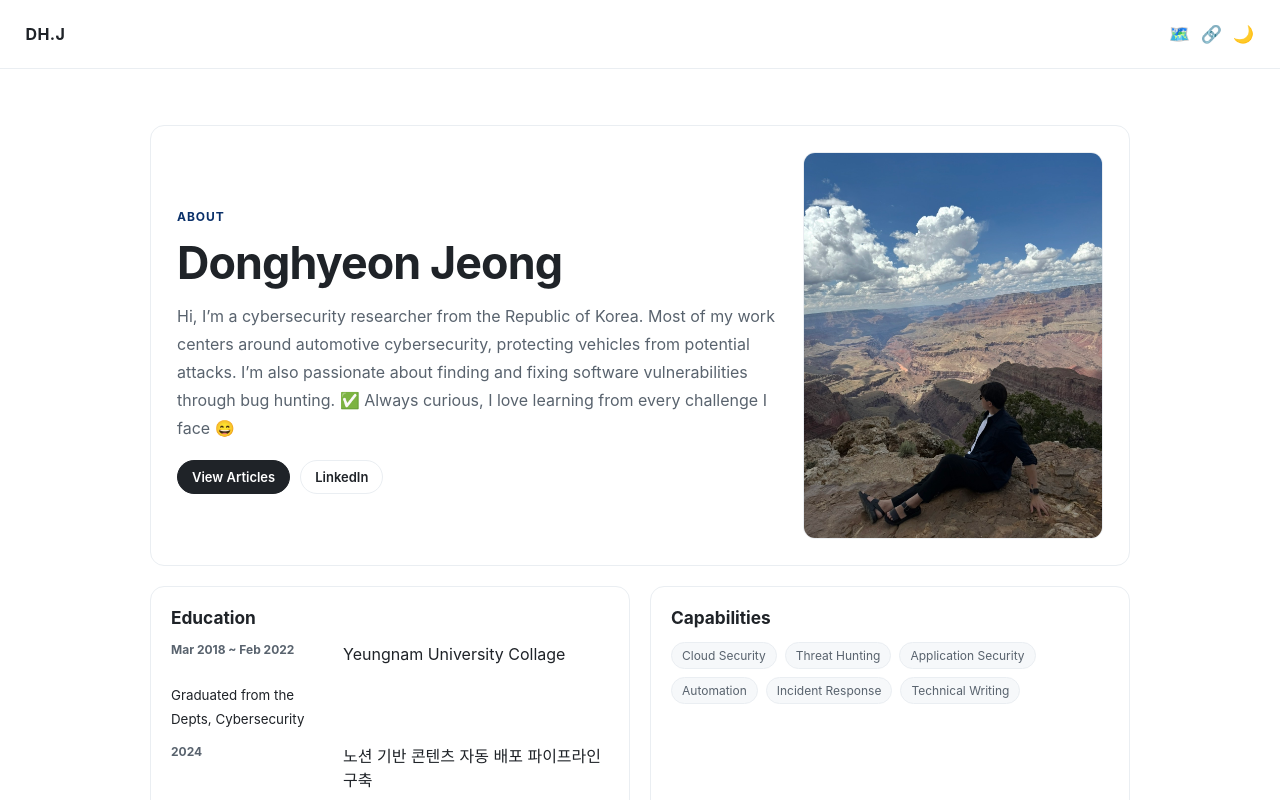
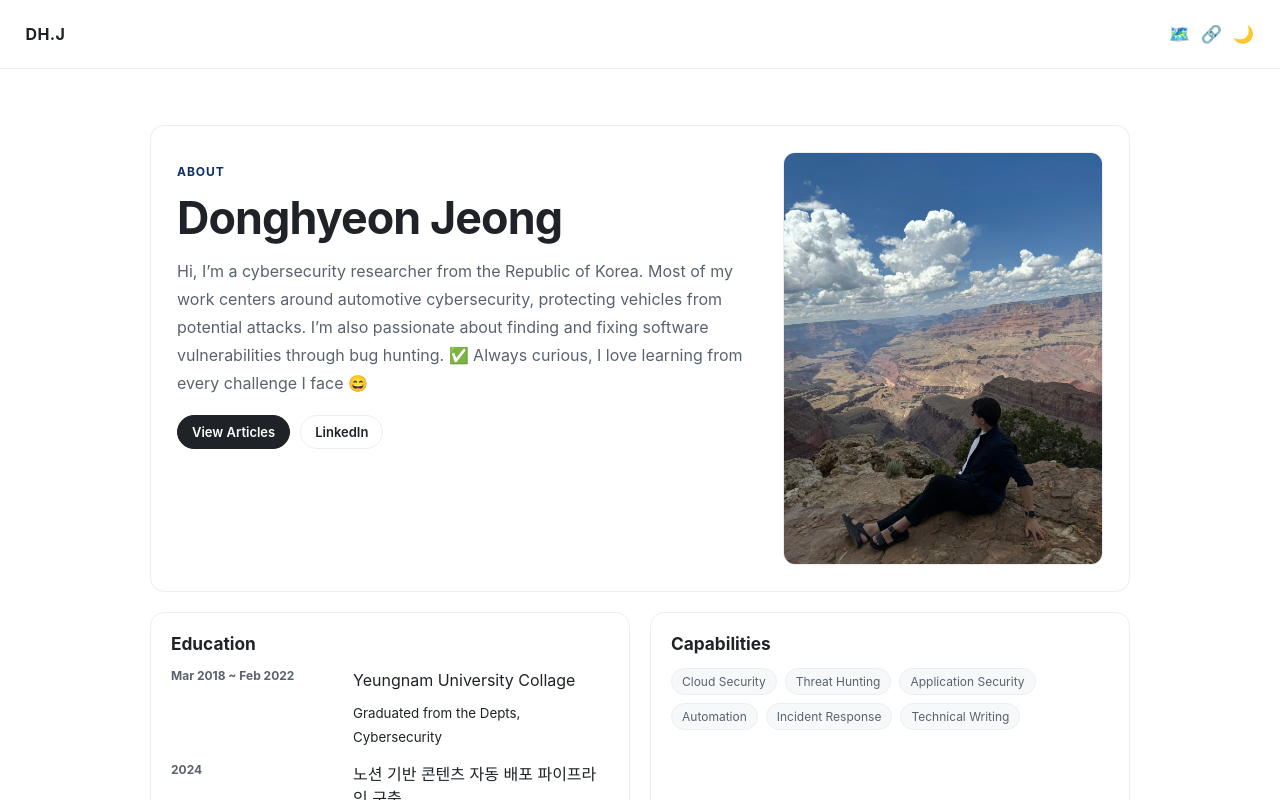
Before and after one commit to dhje0ng/blog, a Next.js app: page /about in a window 1280 px wide. Shown: the top 800 px of the page. Built offline with nearby package versions, Linux system fonts and the light colour scheme.

Commit message:
Refine About hero image sizing and reduce overview map scale

```diff
--- a/app/about/page.tsx
+++ b/app/about/page.tsx
@@ -59,16 +59,22 @@ export default function AboutPage() {
             <ul className="about-timeline">
               <li>
                 <span>Mar 2018 ~ Feb 2022</span>
-                <p>Yeungnam University Collage</p>
-                <p><small>Graduated from the Depts, Cybersecurity</small></p>
+                <div className="about-timeline-content">
+                  <p>Yeungnam University Collage</p>
+                  <p><small>Graduated from the Depts, Cybersecurity</small></p>
+                </div>
               </li>
               <li>
                 <span>2024</span>
-                <p>노션 기반 콘텐츠 자동 배포 파이프라인 구축</p>
+                <div className="about-timeline-content">
+                  <p>노션 기반 콘텐츠 자동 배포 파이프라인 구축</p>
+                </div>
               </li>
               <li>
                 <span>2023</span>
-                <p>보안 이벤트 분석 및 위협 탐지 룰 고도화 프로젝트 수행</p>
+                <div className="about-timeline-content">
+                  <p>보안 이벤트 분석 및 위협 탐지 룰 고도화 프로젝트 수행</p>
+                </div>
               </li>
             </ul>
           </article>
--- a/app/globals.css
+++ b/app/globals.css
@@ -791,12 +791,18 @@ a {
   width: 100%;
   border-radius: 10px;
   overflow: hidden;
-  border: 1px solid var(--line-subtle);
+  border: 1px solid #d0d7de;
+  display: flex;
+  justify-content: center;
+}
+
+:root[data-theme="dark"] .overview-map-wrap {
+  border-color: #30363d;
 }
 
 .overview-map-banner {
   border-radius: 10px;
-  background: #f6f8fa;
+  background: var(--surface);
   padding: 12px;
 }
 
@@ -808,11 +814,11 @@ a {
 }
 
 .overview-map-frame {
-  width: 100%;
-  height: 210px;
+  width: min(100%, 720px);
+  height: auto;
   border: 0;
   display: block;
-  object-fit: cover;
+  object-fit: contain;
 }
 
 .overview-map-frame-dark {
@@ -1290,9 +1296,9 @@ a {
 .about-hero-card {
   padding: 26px;
   display: grid;
-  grid-template-columns: minmax(0, 1fr) 300px;
+  grid-template-columns: minmax(0, 1fr) minmax(260px, 320px);
   gap: 24px;
-  align-items: center;
+  align-items: stretch;
 }
 
 .about-hero-card h1 {
@@ -1333,11 +1339,13 @@ a {
   overflow: hidden;
   border: 1px solid var(--line-subtle);
   background: var(--surface);
+  min-height: 100%;
+  display: flex;
 }
 
 .about-portrait {
   width: 100%;
-  height: auto;
+  height: 100%;
   display: block;
   object-fit: cover;
 }
@@ -1371,9 +1379,14 @@ a {
 
 .about-timeline li {
   display: grid;
-  grid-template-columns: minmax(120px, 160px) minmax(0, 1fr);
+  grid-template-columns: minmax(130px, 170px) minmax(0, 1fr);
   gap: 12px;
   align-items: start;
+}
+
+.about-timeline-content {
+  display: grid;
+  gap: 4px;
 }
 
 .about-timeline span {
@@ -1409,7 +1422,7 @@ a {
 
 .about-project-grid {
   display: grid;
-  grid-template-columns: repeat(3, minmax(0, 1fr));
+  grid-template-columns: repeat(auto-fit, minmax(220px, 1fr));
   gap: 12px;
 }
 
@@ -1445,6 +1458,11 @@ a {
 
   .about-profile-wrap {
     max-width: 340px;
+    min-height: 0;
+  }
+
+  .about-portrait {
+    height: auto;
   }
 
   .about-grid-section,
```
